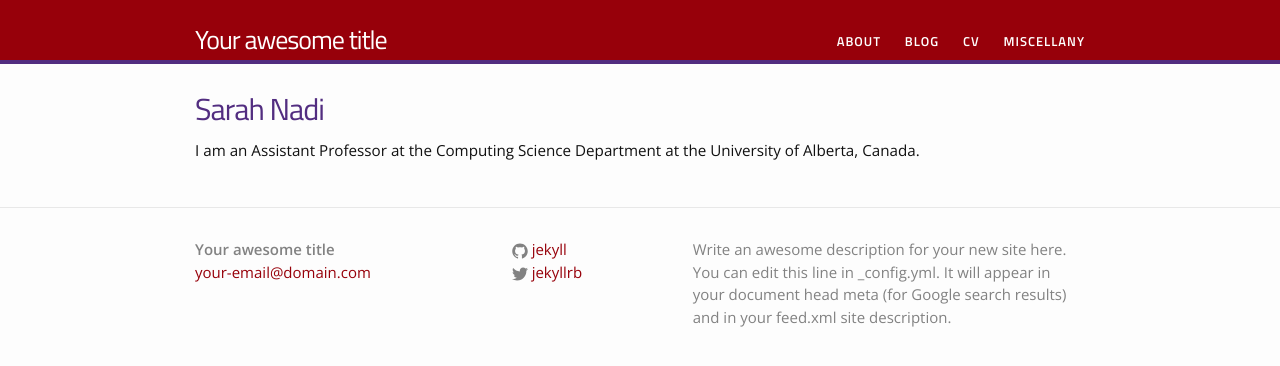
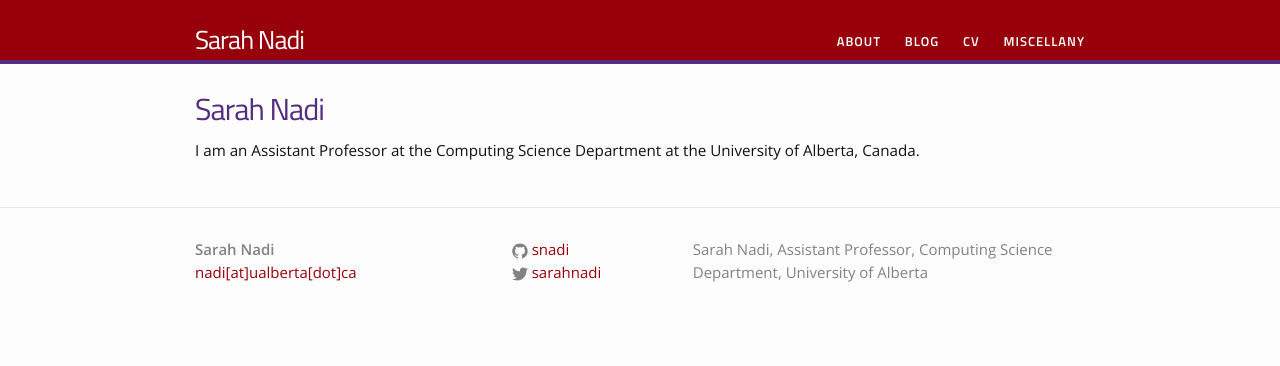
Before and after one commit to snadi/snadi.github.io, a Jekyll site: the page built from index.html, in a window 1280 px wide. Shown: the top 366 px of the page. Built offline with Jekyll 4.4.1, drawn with Linux system fonts in a browser that asks for light colours.

Commit message:
Adding cv

```diff
--- a/_config.yml
+++ b/_config.yml
@@ -1,14 +1,12 @@
 # Site settings
-title: Your awesome title
-email: your-email@domain.com
+title: Sarah Nadi
+email: nadi[at]ualberta[dot]ca
 description: > # this means to ignore newlines until "baseurl:"
-  Write an awesome description for your new site here. You can edit this
-  line in _config.yml. It will appear in your document head meta (for
-  Google search results) and in your feed.xml site description.
+  Sarah Nadi, Assistant Professor, Computing Science Department, University of Alberta
 baseurl: "" # the subpath of your site, e.g. /blog/
 url: "http://yourdomain.com" # the base hostname & protocol for your site
-twitter_username: jekyllrb
-github_username:  jekyll
+twitter_username: sarahnadi
+github_username:  snadi
 
 # Build settings
 markdown: kramdown
```
Also changed, not shown: about.md (+1 -1 lines), cv.md (+2 -2 lines), 1 other file.
